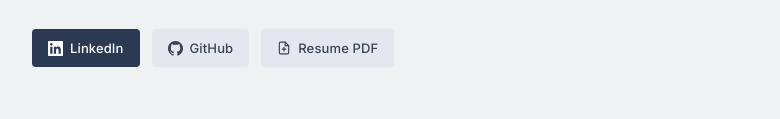
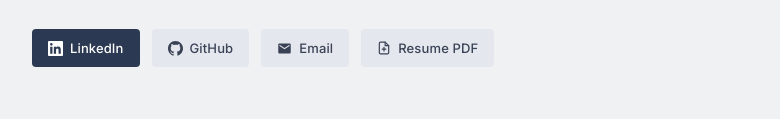
Before and after one commit to j-oconn/jwoconnell, a plain HTML site: page index.html in a window 1280 px wide. Shown: the part 439-558 px from the top of the page, without its empty margins (250-1030 px from the left). Drawn offline with Linux system fonts and the light colour scheme.

Commit message:
Add Email mailto button to hero links

```diff
--- a/index.html
+++ b/index.html
@@ -437,6 +437,10 @@
           <svg width="15" height="15" viewBox="0 0 24 24" fill="currentColor"><path d="M12 0C5.374 0 0 5.373 0 12c0 5.302 3.438 9.8 8.207 11.387.599.111.793-.261.793-.577v-2.234c-3.338.726-4.033-1.416-4.033-1.416-.546-1.387-1.333-1.756-1.333-1.756-1.089-.745.083-.729.083-.729 1.205.084 1.839 1.237 1.839 1.237 1.07 1.834 2.807 1.304 3.492.997.107-.775.418-1.305.762-1.604-2.665-.305-5.467-1.334-5.467-5.931 0-1.311.469-2.381 1.236-3.221-.124-.303-.535-1.524.117-3.176 0 0 1.008-.322 3.301 1.23A11.509 11.509 0 0112 5.803c1.02.005 2.047.138 3.006.404 2.291-1.552 3.297-1.23 3.297-1.23.653 1.653.242 2.874.118 3.176.77.84 1.235 1.911 1.235 3.221 0 4.609-2.807 5.624-5.479 5.921.43.372.823 1.102.823 2.222v3.293c0 .319.192.694.801.576C20.566 21.797 24 17.3 24 12c0-6.627-5.373-12-12-12z"/></svg>
           GitHub
         </a>
+        <a class="link-btn secondary" href="mailto:james.w.oconnell@gmail.com">
+          <svg width="15" height="15" viewBox="0 0 24 24" fill="currentColor"><path d="M20 4H4C2.9 4 2.01 4.9 2.01 6L2 18c0 1.1.9 2 2 2h16c1.1 0 2-.9 2-2V6c0-1.1-.9-2-2-2zm0 4l-8 5-8-5V6l8 5 8-5v2z"/></svg>
+          Email
+        </a>
         <a class="link-btn secondary" href="OConnell_James_Resume.pdf" target="_blank">
           <svg width="14" height="14" viewBox="0 0 24 24" fill="none" stroke="currentColor" stroke-width="2" stroke-linecap="round" stroke-linejoin="round"><path d="M14 2H6a2 2 0 00-2 2v16a2 2 0 002 2h12a2 2 0 002-2V8z"/><polyline points="14 2 14 8 20 8"/><line x1="12" y1="11" x2="12" y2="17"/><line x1="9" y1="14" x2="15" y2="14"/></svg>
           Resume PDF
```
